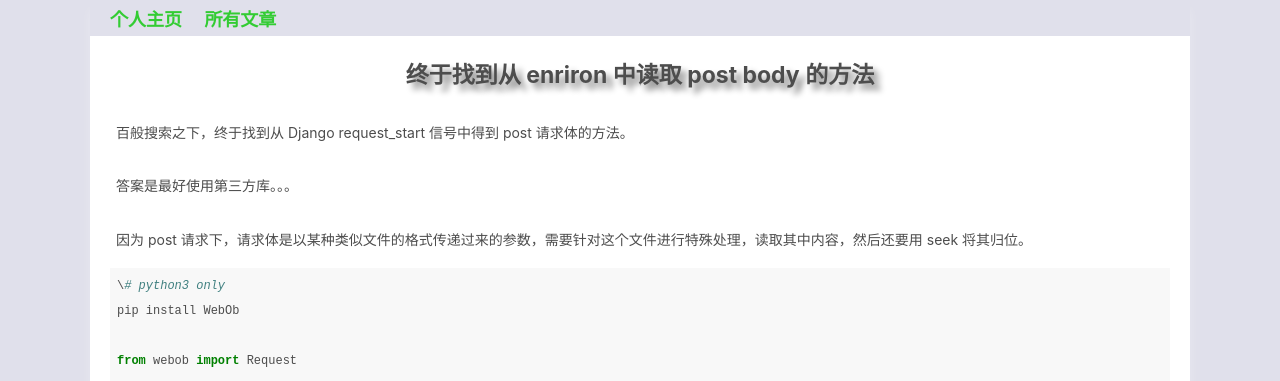
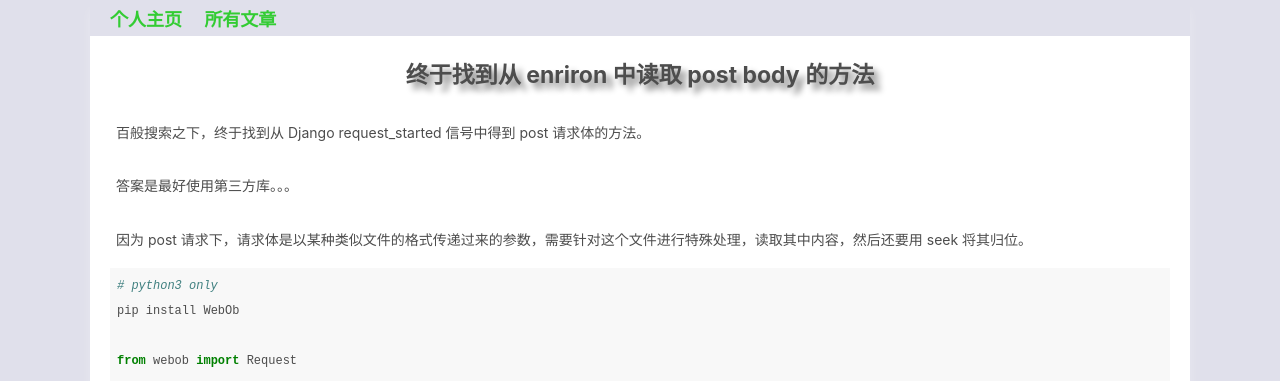
Before and after one commit to xxleyi/xxleyi.github.io, a Jekyll site: the page built from _posts/2018-10-15-终于找到从 enriron 中读取 post body 的方法.md, in a window 1280 px wide. Shown: the top 381 px of the page. Built offline with Jekyll 4.4.1, drawn with Linux system fonts in a browser that asks for light colours.

Commit message:
fix type

```diff
--- a/_posts/2018-10-15-终于找到从 enriron 中读取 post body 的方法.md
+++ b/_posts/2018-10-15-终于找到从 enriron 中读取 post body 的方法.md
@@ -4,18 +4,19 @@
 ---
 # 终于找到从 enriron 中读取 post body 的方法
 
-百般搜索之下，终于找到从 Django request\_start 信号中得到 post 请求体的方法。
+百般搜索之下，终于找到从 Django request\_started 信号中得到 post 请求体的方法。
 
 答案是最好使用第三方库。。。
 
 因为 post 请求下，请求体是以某种类似文件的格式传递过来的参数，需要针对这个文件进行特殊处理，读取其中内容，然后还要用 seek 将其归位。
 
 {% highlight python %}
-\# python3 only
+# python3 only
 pip install WebOb
 
 from webob import Request
 
 r = Request(wsgi.environ)
 body = r.body.decode()
+
 {% endhighlight %}
```
